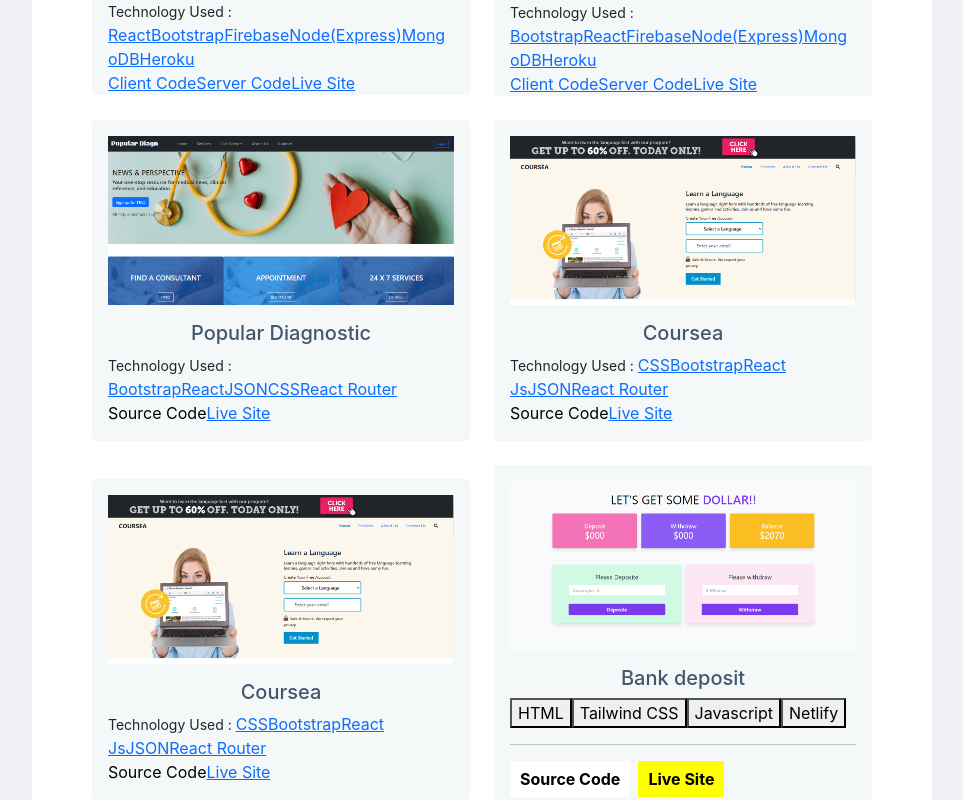
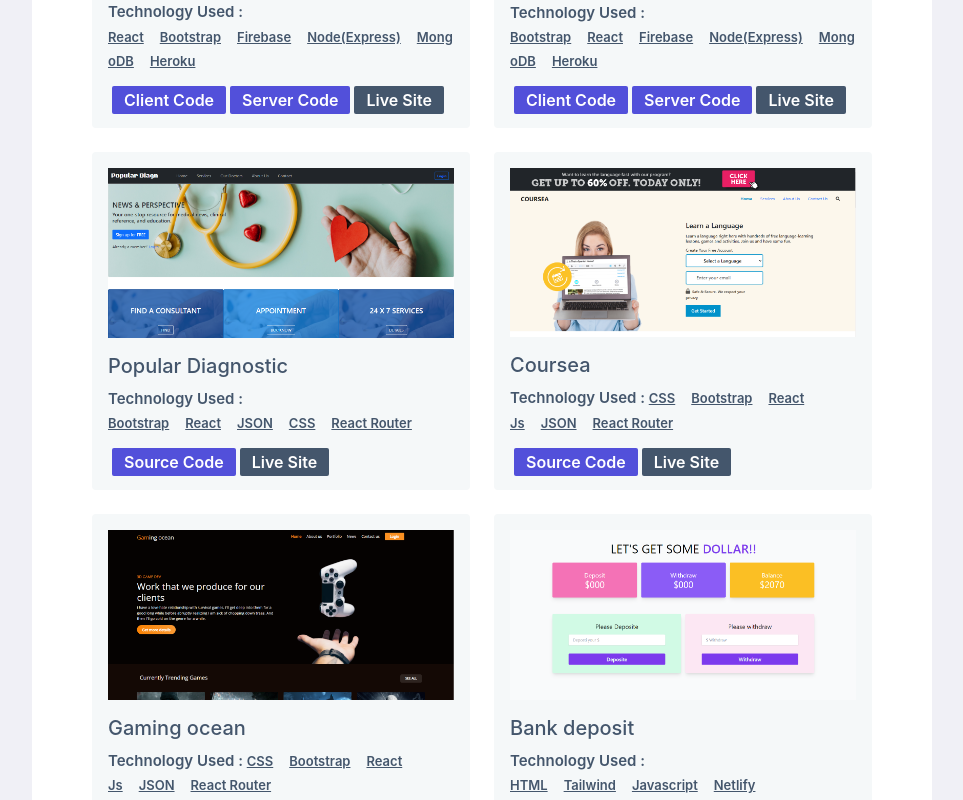
Before and after one commit to masum691/masum-portfolio, a React (Create React App) app: page / in a window 1280 px wide. Shown: the part 1800-2600 px from the top of the page, without its empty margins (312-1275 px from the left). Built offline with nearby package versions, Linux system fonts and the light colour scheme.

Commit message:
changed project component style

```diff
--- a/src/Pages/Home/Blog/Blog.css
+++ b/src/Pages/Home/Blog/Blog.css
@@ -1,3 +1,6 @@
 .blog-hr{
     width: 80px;
 }
+.blog-container h4{
+    color: #44566c;
+}
--- a/src/Pages/Home/Blog/Blog.js
+++ b/src/Pages/Home/Blog/Blog.js
@@ -3,10 +3,10 @@
 
 const Blog = () => {
     return (
-        <div id="blog" className="mt-5">
-            <h2 className="text-center text-light">Blog</h2>
+        <div id="blog" className="mt-5 blog-container">
+            <h4 className="container">Blogs</h4>
             <hr className="text-light blog-hr mx-auto"/>
-            <h5 className="text-center mb-5 text-warning">Blog is coming soon 🤩 . . .</h5>
+            <h5 className="text-center mb-5">Blogs are coming soon...</h5>
         </div>
     );
 };
--- a/src/Pages/Home/Projects/Projects.css
+++ b/src/Pages/Home/Projects/Projects.css
@@ -95,3 +95,51 @@
 .my-project-card{
     background-color: #F5F8F9;
 }
+.project-container small{
+    font-weight: 600;
+    color: #44566c;
+    font-size: 15px;
+}
+.technology a{
+    text-decoration: underline;
+    font-weight: 600;
+    margin-right: 16px;
+    color: #44566c;
+    font-size: 13px;
+}
+.technology a:hover{
+    color: rgb(129, 54, 129);
+}
+.with-client-sercer a{
+    text-decoration: none;
+    color: #ffffff;
+    font-weight: 600;
+    margin-left: 4px;
+    border-radius: 2px;
+}
+.client-code, .server-code{
+    background-color: rgb(82, 80, 218);
+    padding: 4px 12px;
+}
+.with-client-sercer .live-site{
+    background-color: #44566c;
+    padding: 4px 12px;
+}
+.client-source, .app-live-site{
+    text-decoration: none;
+    color: #ffffff;
+    font-weight: 600;
+    margin-left: 4px;
+    border-radius: 2px;
+}
+.client-source{
+    background-color: rgb(82, 80, 218);
+    padding: 4px 12px;
+}
+.app-live-site{
+    background-color: #44566c;
+    padding: 4px 12px;
+}
+.client-source:hover, .app-live-site:hover{
+    color: #FFFFFF;
+}
--- a/src/Pages/Home/Projects/Projects.js
+++ b/src/Pages/Home/Projects/Projects.js
@@ -4,22 +4,23 @@
 import projectThree from '../../../images/project3.png'
 import projectFour from '../../../images/langcrc.png'
 import projectFive from '../../../images/bank.png'
+import gaming from '../../../images/gaming.png'
 import './Projects.css'
 
 const Projects = () => {
     return (
-        <div id="projects">
+        <div className='project-container' id="projects">
             <div className="py-1">
                 <div className="my-5">
                     <h4 className="container mx-auto mb-4">My Recent Projects</h4>
                     <div class="row row-cols-1 row-cols-md-2 row-cols-lg-2 g-4 container mx-auto align-items-center">
                         <div class="col">
-                            <div class="card h-100 px-3 pt-3 border-0 my-project-card">
+                            <div class="card h-100 px-3 pt-3 pb-3 border-0 my-project-card">
                                 <div className="project-img">
                                     <img className="img-fluid project-img-border" src={projectOne} alt="" />
                                 </div>
                                 <h5 className=" mt-3">Baby Care Products</h5>
-                                <div>
+                                <div className='technology'>
                                     <small>Technology Used : </small>
                                     <a href="#">React</a>
                                     <a href="#">Bootstrap</a>
@@ -28,20 +29,20 @@
                                     <a href="#">MongoDB</a>
                                     <a href="#">Heroku</a>
                                 </div>
-                                <div>
-                                    <a className="" href="https://github.com/masum691/baby-care-client" target="_blank" rel="noreferrer" >Client Code</a>
-                                    <a className="" href="https://github.com/masum691/baby-care-server" target="_blank" rel="noreferrer" >Server Code</a>
-                                    <a href="https://baby-care-app-584b5.web.app/" target="_blank" rel="noreferrer" >Live Site</a>
+                                <div className='with-client-sercer mt-3'>
+                                    <a className="client-code" href="https://github.com/masum691/baby-care-client" target="_blank" rel="noreferrer" >Client Code</a>
+                                    <a className="server-code" href="https://github.com/masum691/baby-care-server" target="_blank" rel="noreferrer" >Server Code</a>
+                                    <a className='live-site' href="https://baby-care-app-584b5.web.app/" target="_blank" rel="noreferrer" >Live Site</a>
                                 </div>
                             </div>
                         </div>
                         <div class="col">
-                            <div class="card h-100 px-3 pt-3 border-0 my-project-card">
+                            <div class="pb-3 card h-100 px-3 pt-3 border-0 my-project-card">
                                 <div className="project-img">
                                     <img className="img-fluid" src={projectTwo} alt="" />
                                 </div>
-                                <h5 className="text-center mt-3">World Travel</h5>
-                                <div>
+                                <h5 className="mt-3">World Travel</h5>
+                                <div className='technology'>
                                     <small>Technology Used : </small>
                                     <a href="#">Bootstrap</a>
                                     <a href="#">React</a>
@@ -50,20 +51,20 @@
                                     <a href="#">MongoDB</a>
                                     <a href="#">Heroku</a>
                                 </div>
-                                <div>
-                                    <a className="" href="https://github.com/masum691/travel-world-client" target="_blank" rel="noreferrer" >Client Code</a>
-                                    <a className="" href="https://github.com/masum691/travel-world-server" target="_blank" rel="noreferrer" >Server Code</a>
-                                    <a href="https://world-travel-inc.web.app/" target="_blank" rel="noreferrer" >Live Site</a>
+                                <div className='mt-3 with-client-sercer'>
+                                    <a className="client-code" href="https://github.com/masum691/travel-world-client" target="_blank" rel="noreferrer" >Client Code</a>
+                                    <a className="server-code" href="https://github.com/masum691/travel-world-server" target="_blank" rel="noreferrer" >Server Code</a>
+                                    <a className='live-site' href="https://world-travel-inc.web.app/" target="_blank" rel="noreferrer" >Live Site</a>
                                 </div>
                             </div>
                         </div>
                         <div class="col">
-                            <div class="card h-100 px-3 pt-3 border-0 my-project-card">
+                            <div class="card h-100 px-3 pt-3 border-0 my-project-card pb-3">
                                 <div className="project-img">
                                     <img className="img-fluid" src={projectThree} alt="" />
                                 </div>
-                                <h5 className="text-center mt-3">Popular Diagnostic</h5>
-                                <div>
+                                <h5 className="mt-3">Popular Diagnostic</h5>
+                                <div className='technology'>
                                     <small>Technology Used : </small>
                                     <a href="#">Bootstrap</a>
                                     <a href="#">React</a>
@@ -71,20 +72,20 @@
                                     <a href="#">CSS</a>
                                     <a href="#">React Router</a>
                                 </div>
-                                <div className="mb-3">
-                                    <a href="https://github.com/masum691/popular-diagnostic-ltd" className="ancor-source" target="_blank" rel="noreferrer">Source Code</a>
-                                    <a href="https://popular-diagnostic-ltd.netlify.app/" target="_blank" rel="noreferrer" >Live Site</a>
+                                <div className="mt-3">
+                                    <a href="https://github.com/masum691/popular-diagnostic-ltd" className="client-source" target="_blank" rel="noreferrer">Source Code</a>
+                                    <a className='app-live-site' href="https://popular-diagnostic-ltd.netlify.app/" target="_blank" rel="noreferrer" >Live Site</a>
 
                                 </div>
                             </div>
                         </div>
                         <div class="col">
-                            <div class="card h-100 px-3 pt-3 border-0 my-project-card">
+                            <div class="card h-100 px-3 pt-3 border-0 my-project-card pb-3">
                                 <div className="project-img">
                                     <img className="img-fluid" src={projectFour} alt="" />
                                 </div>
-                                <h5 className="text-center mt-3">Coursea</h5>
-                                <div>
+                                <h5 className="mt-3">Coursea</h5>
+                                <div className='technology'>
                                     <small>Technology Used : </small>
                                     <a href="#">CSS</a>
                                     <a href="#">Bootstrap</a>
@@ -92,20 +93,20 @@
                                     <a href="#">JSON</a>
                                     <a href="#">React Router</a>
                                 </div>
-                                <div className="mb-3">
-                                    <a href="https://github.com/masum691/language-course" className="ancor-source" target="_blank" rel="noreferrer">Source Code</a>
-                                    <a href="https://language-courses-app-masum691.netlify.app/" target="_blank" rel="noreferrer" >Live Site</a>
+                                <div className="mt-3">
+                                    <a href="https://github.com/masum691/language-course" className="client-source" target="_blank" rel="noreferrer">Source Code</a>
+                                    <a className='app-live-site' href="https://language-courses-app-masum691.netlify.app/" target="_blank" rel="noreferrer" >Live Site</a>
 
                                 </div>
                             </div>
                         </div>
                         <div class="col">
-                            <div class="card h-100 px-3 pt-3 border-0 my-project-card">
+                            <div class="card h-100 px-3 pt-3 border-0 my-project-card pb-3">
                                 <div className="project-img">
-                                    <img className="img-fluid" src={projectFour} alt="" />
+                                    <img className="img-fluid" src={gaming} alt="" />
                                 </div>
-                                <h5 className="text-center mt-3">Coursea</h5>
-                                <div>
+                                <h5 className="mt-3">Gaming ocean</h5>
+                                <div className='technology'>
                                     <small>Technology Used : </small>
                                     <a href="#">CSS</a>
                                     <a href="#">Bootstrap</a>
@@ -113,26 +114,28 @@
                                     <a href="#">JSON</a>
                                     <a href="#">React Router</a>
                                 </div>
-                                <div className="mb-3">
-                                    <a href="https://github.com/masum691/language-course" className="ancor-source" target="_blank" rel="noreferrer">Source Code</a>
-                                    <a href="https://language-courses-app-masum691.netlify.app/" target="_blank" rel="noreferrer" >Live Site</a>
-
+                                <div className="mt-3">
+                                    <a href="https://github.com/masum691/gaming-ocean" className="client-source" target="_blank" rel="noreferrer">Source Code</a>
+                                    <a className='app-live-site' href="https://gaming-ocean.netlify.app/" target="_blank" rel="noreferrer" >Live Site</a>
                                 </div>
                             </div>
                         </div>
                         <div class="col">
-                            <div class="card h-100 px-3 pt-3 border-0 my-project-card">
+                            <div class="card h-100 px-3 pt-3 border-0 my-project-card pb-3">
                                 <div className="project-img">
                                     <img className="img-fluid" src={projectFive} alt="" />
                                 </div>
-                                <h5 className="text-center mt-3">Bank deposit</h5>
-                                <div>
-                                    <button className="project-btn">HTML</button><button className="project-btn">Tailwind CSS</button><button className="project-btn">Javascript</button><button className="project-btn">Netlify</button>
+                                <h5 className=" mt-3">Bank deposit</h5>
+                                <div className='technology'>
+                                    <small>Technology Used : </small>
+                                    <a href="#">HTML</a>
+                                    <a href="#">Tailwind</a>
+                                    <a href="#">Javascript</a>
+                                    <a href="#">Netlify</a>
                                 </div>
-                                <hr />
-                                <div className="mb-3">
-                                    <button className="source-btn"><a href="https://github.com/masum691/bank-deposit-withdraw" className="ancor-source" target="_blank" rel="noreferrer">Source Code</a></button>
-                                    <button className="live-site-btn ms-2"><a href="https://bank-deposit-withdraw-masum691.netlify.app/" target="_blank" rel="noreferrer" >Live Site</a></button>
+                                <div className="mt-3">
+                                    <a href="https://github.com/masum691/bank-deposit-withdraw" className="client-source" target="_blank" rel="noreferrer">Source Code</a>
+                                    <a className='app-live-site' href="https://bank-deposit-withdraw-masum691.netlify.app/" target="_blank" rel="noreferrer" >Live Site</a>
                                 </div>
                             </div>
                         </div>
```
Also changed, not shown: src/images/gaming.png (added).
